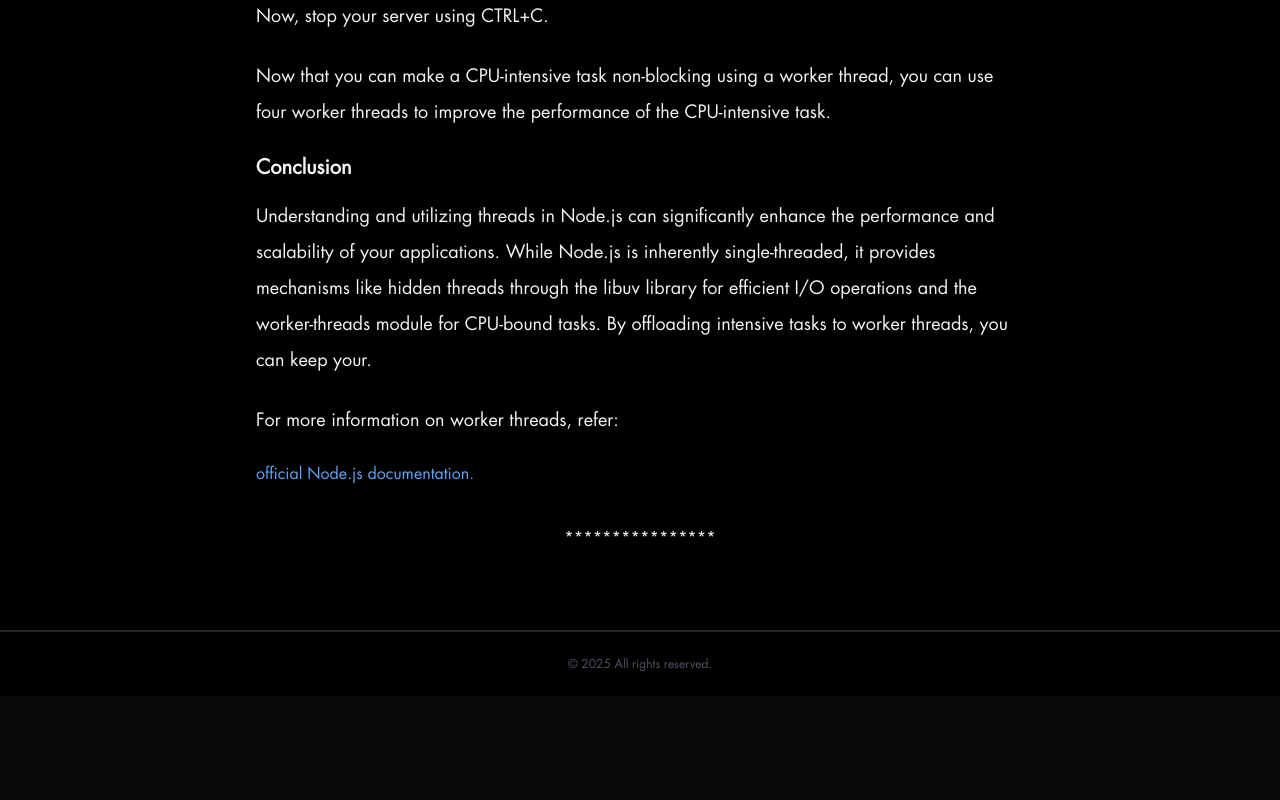
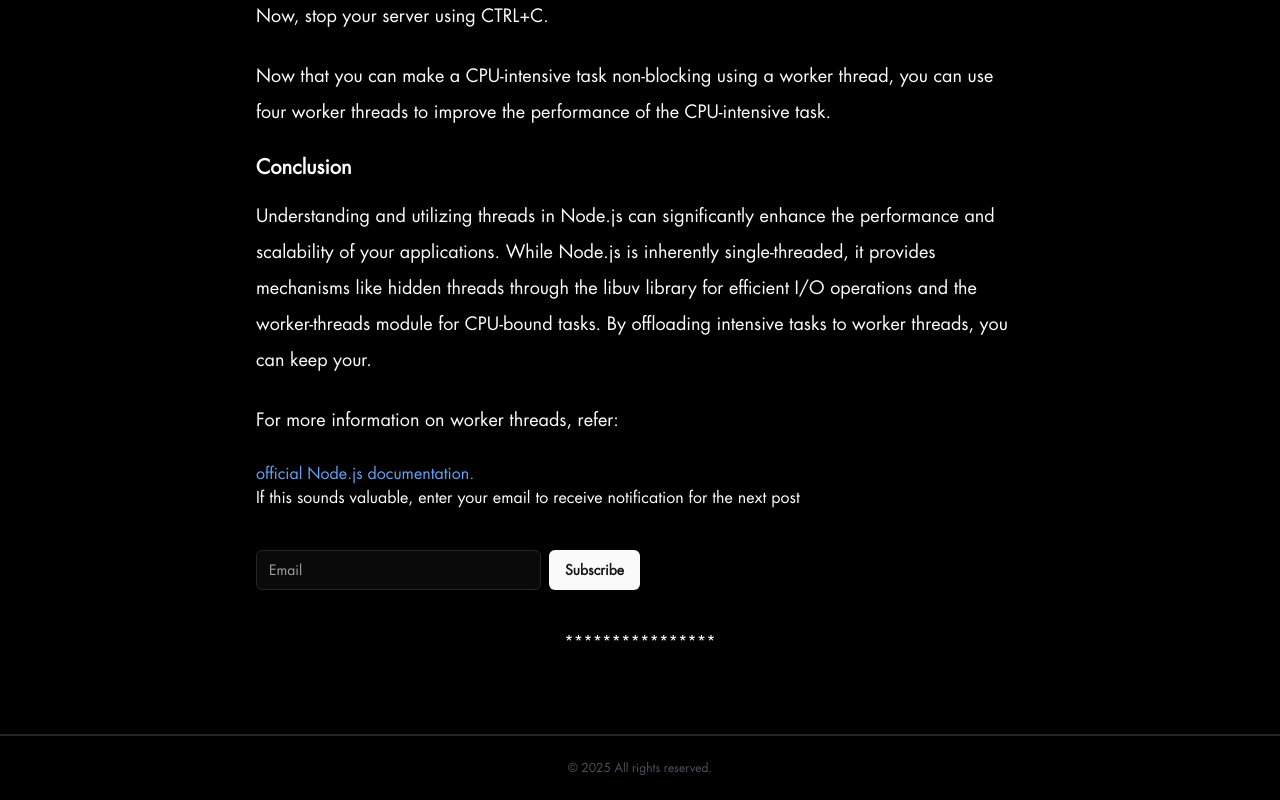
Before and after one commit to Uriyo/me, a Next.js app: page /blogpost/thread-nodejs in a window 1280 px wide. Shown: the part 10650-11450 px from the top of the page. Before the commit the page ends 11346 px from the top, so only its background shows below. Built offline with nearby package versions, Linux system fonts and the light colour scheme.

Commit message:
feature subscription

```diff
--- a/app/blogpost/cors-unchained/page.tsx
+++ b/app/blogpost/cors-unchained/page.tsx
@@ -4,6 +4,7 @@ import { formatDate, getYouTubeEmbedUrl } from "@/utils/blogUtils";
 import CodeSnippet from "@/components/codesnippet";
 import Head from "next/head";
 import { Metadata } from "next";
+import { Subscribe } from "@/components/subscribe";
 
 // Mock data for the blog post
 const blogPost = {
@@ -277,6 +278,7 @@ export default function BlogPost() {
                 return null;
             }
           })}
+          <Subscribe/>
         </article>
         <div className="mt-10 mx-auto flex justify-center">****************</div>
       </main>
--- a/app/blogpost/fiber-dynamics/page.tsx
+++ b/app/blogpost/fiber-dynamics/page.tsx
@@ -4,6 +4,7 @@ import { formatDate, getYouTubeEmbedUrl } from "@/utils/blogUtils";
 import CodeSnippet from "@/components/codesnippet";
 import Head from "next/head";
 import { Metadata } from "next";
+import { Subscribe } from "@/components/subscribe";
 
 // Mock data for the blog post
 const blogPost = {
@@ -227,6 +228,7 @@ export default function BlogPost() {
                 return null;
             }
           })}
+          <Subscribe/>
         </article>
         <div className="mt-10 mx-auto flex justify-center">****************</div>
       </main>
--- a/app/blogpost/leveraging-aws/page.tsx
+++ b/app/blogpost/leveraging-aws/page.tsx
@@ -4,6 +4,7 @@ import { formatDate, getYouTubeEmbedUrl } from "@/utils/blogUtils";
 import CodeSnippet from "@/components/codesnippet";
 import Head from "next/head";
 import { Metadata } from "next";
+import { Subscribe } from "@/components/subscribe";
 
 // Mock data for the blog post
 const blogPost = {
@@ -211,6 +212,7 @@ export default function BlogPost() {
                 return null;
             }
           })}
+          <Subscribe/>
         </article>
         <div className="mt-10 mx-auto flex justify-center">****************</div>
       </main>
--- a/app/blogpost/react19/page.tsx
+++ b/app/blogpost/react19/page.tsx
@@ -4,6 +4,7 @@ import { formatDate, getYouTubeEmbedUrl } from "@/utils/blogUtils";
 import CodeSnippet from "@/components/codesnippet";
 import Head from "next/head";
 import { Metadata } from "next";
+import { Subscribe } from "@/components/subscribe";
 
 // Mock data for the blog post
 const blogPost = {
@@ -219,6 +220,7 @@ export default function BlogPost() {
                 return null;
             }
           })}
+          <Subscribe/>
         </article>
         <div className="mt-10 mx-auto flex justify-center">****************</div>
       </main>
--- a/app/blogpost/thread-nodejs/page.tsx
+++ b/app/blogpost/thread-nodejs/page.tsx
@@ -4,6 +4,9 @@ import { formatDate, getYouTubeEmbedUrl } from "@/utils/blogUtils";
 import CodeSnippet from "@/components/codesnippet";
 import Head from "next/head";
 import { Metadata } from "next";
+import { Button } from "@/components/ui/button";
+import { Input } from "@/components/ui/input";
+import { Subscribe } from "@/components/subscribe";
 
 // Mock data for the blog post
 const blogPost = {
@@ -378,7 +381,9 @@ export const metadata: Metadata = {
 
 export default function BlogPost() {
   return (
-    <div className={`font-futuraBook   min-h-screen font- bg-black mt-36 text-gray-100`}>
+    <div
+      className={`font-futuraBook   min-h-screen font- bg-black mt-36 text-white`}
+    >
       {/* Main content */}
       <Head>
         <title>{blogPost.title}</title>
@@ -388,7 +393,8 @@ export default function BlogPost() {
         <article className="max-w-3xl mx-auto">
           <h2 className="text-4xl font-bold mb-4">{blogPost.title}</h2>
           <div className="text-gray-400 mb-8">
-            <span>{blogPost.author}</span> | <span>{formatDate(blogPost.date)}</span>
+            <span>{blogPost.author}</span> |{" "}
+            <span>{formatDate(blogPost.date)}</span>
           </div>
 
           {blogPost.content.map((item, index) => {
@@ -396,9 +402,7 @@ export default function BlogPost() {
               case "text":
                 return item.content ? (
                   <p key={index} className="mb-6 text-lg leading-loose">
-                    {item.content
-                      .split("**")
-                      .map((part, i) =>
+                    {item.content.split("**").map((part, i) =>
                       i % 2 === 0 ? (
                         part
                       ) : (
@@ -408,22 +412,21 @@ export default function BlogPost() {
                       )
                     )}
                   </p>
-                ): null;
+                ) : null;
               case "heading":
                 return (
                   <h1
                     key={index}
-                    className={`text-${item.level === 1 ? "3xl" : "2xl"} font-bold mb-4`}
+                    className={`text-${
+                      item.level === 1 ? "3xl" : "2xl"
+                    } font-bold mb-4`}
                   >
                     {item.content}
                   </h1>
                 );
               case "subheading":
                 return (
-                  <h3
-                    key={index}
-                    className={`text-xl font-semibold mb-4`}
-                  >
+                  <h3 key={index} className={`text-xl font-semibold mb-4`}>
                     {item.content}
                   </h3>
                 );
@@ -432,7 +435,7 @@ export default function BlogPost() {
                   <div key={index} className="mb-6">
                     <Image
                       src={item.src || ""}
-                      alt={item.alt|| ""}
+                      alt={item.alt || ""}
                       width={item.width}
                       height={item.height}
                       className="rounded-lg"
@@ -472,12 +475,16 @@ export default function BlogPost() {
                 return null;
             }
           })}
+
+          <Subscribe/>
         </article>
-        <div className="mt-10 mx-auto flex justify-center">****************</div>
+        <div className="mt-10 mx-auto flex justify-center">
+          ****************
+        </div>
       </main>
 
       {/* Footer */}
-      <footer className="bg-black py-6 mt-12 border-t-2">
+      <footer className="bg-black font-futuraBook py-6 mt-12 border-t-2">
         <div className="container mx-auto px-4 text-xs text-center text-gray-600">
           © 2025 All rights reserved.
         </div>
--- /dev/null
+++ b/components/subscribe.tsx
@@ -0,0 +1,81 @@
+'use client';
+
+import { Button } from "@/components/ui/button";
+import { Input } from "@/components/ui/input";
+import { useState } from "react";
+
+export function Subscribe() {
+  const [email, setEmail] = useState("");
+  const [loading, setLoading] = useState(false);
+  const [message, setMessage] = useState("");
+
+  const validateEmail = (email: string) => {
+    const regex = /^[^\s@]+@[^\s@]+\.[^\s@]+$/;
+    return regex.test(email);
+  };
+
+  const handleSubscribe = async () => {
+    if (!email) {
+      setMessage("Please enter a valid email.");
+      return;
+    }
+
+    if (!validateEmail(email)) {
+      setMessage("Invalid email format.");
+      return;
+    }
+
+    setLoading(true);
+    setMessage("");
+
+    try {
+      const response = await fetch("https://script.google.com/macros/s/AKfycbz9zdRyMN75jS3oZhanmCDlUos73PxtBjpqrd1q48_rWWVtNLfk518HFFa6UzZkC69t/exec", {
+        redirect: "follow",
+        method: "POST",
+        headers: {
+          "Content-Type": "text/plain;charset=utf-8",
+        },
+        body: JSON.stringify({ email }),
+      });
+
+      const result = await response.json();
+      if (result.status === "success") {
+        setMessage("Thank you for subscribing!");
+        setEmail("");
+      } else {
+        setMessage(result.message || "Something went wrong. Please try again.");
+      }
+    } catch (error) {
+      setMessage("Error: Unable to subscribe. Please try later.");
+    } finally {
+      setLoading(false);
+    }
+  };
+
+  return (
+    <div>
+      <p>
+        If this sounds valuable, enter your email to receive notification for
+        the next post
+      </p>
+      <div className="flex w-full max-w-sm mt-10 items-center space-x-2">
+        <Input
+          className=""
+          type="email"
+          placeholder="Email"
+          value={email}
+          onChange={(e) => setEmail(e.target.value)}
+        />
+        <Button
+          className="font-bold"
+          type="button"
+          onClick={handleSubscribe}
+          disabled={loading}
+        >
+          {loading ? "Subscribing..." : "Subscribe"}
+        </Button>
+      </div>
+      {message && <p className="mt-4 text-sm text-red-500">{message}</p>}
+    </div>
+  );
+}
```
Lines whose indentation alone changed are shown as unchanged.
